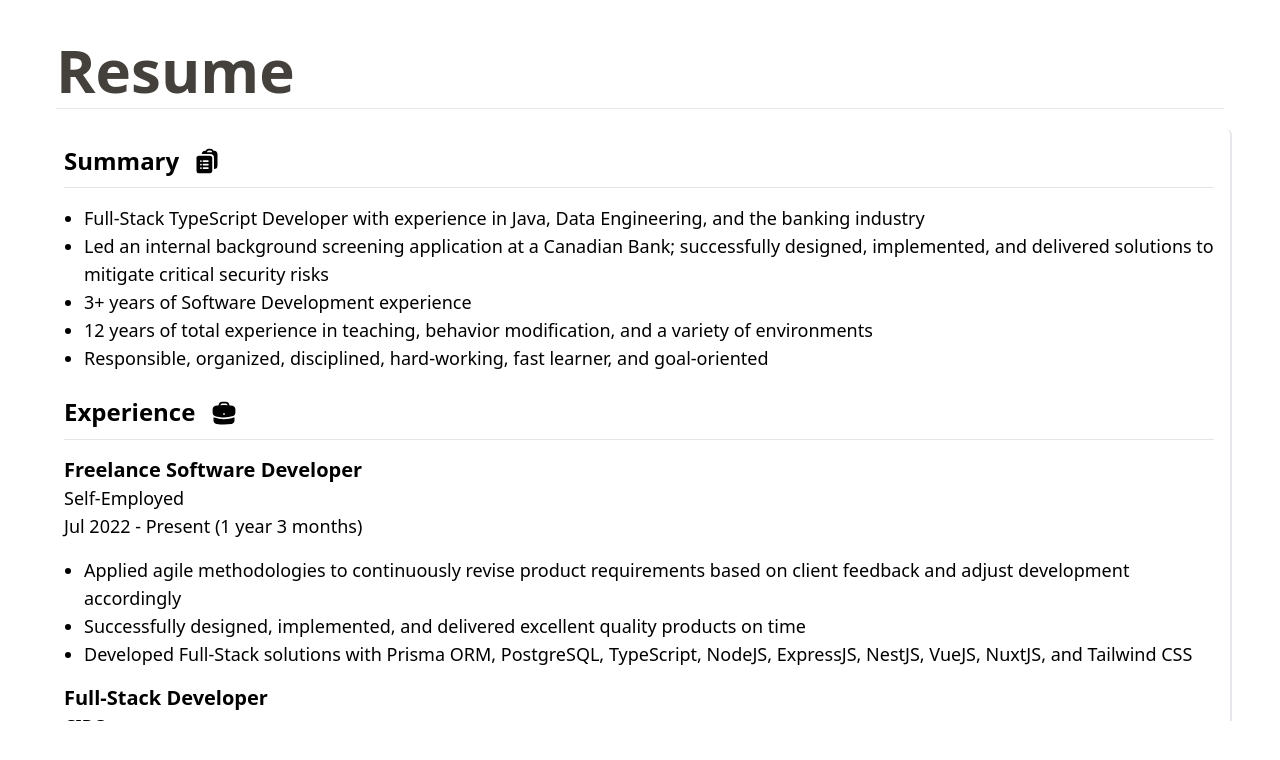
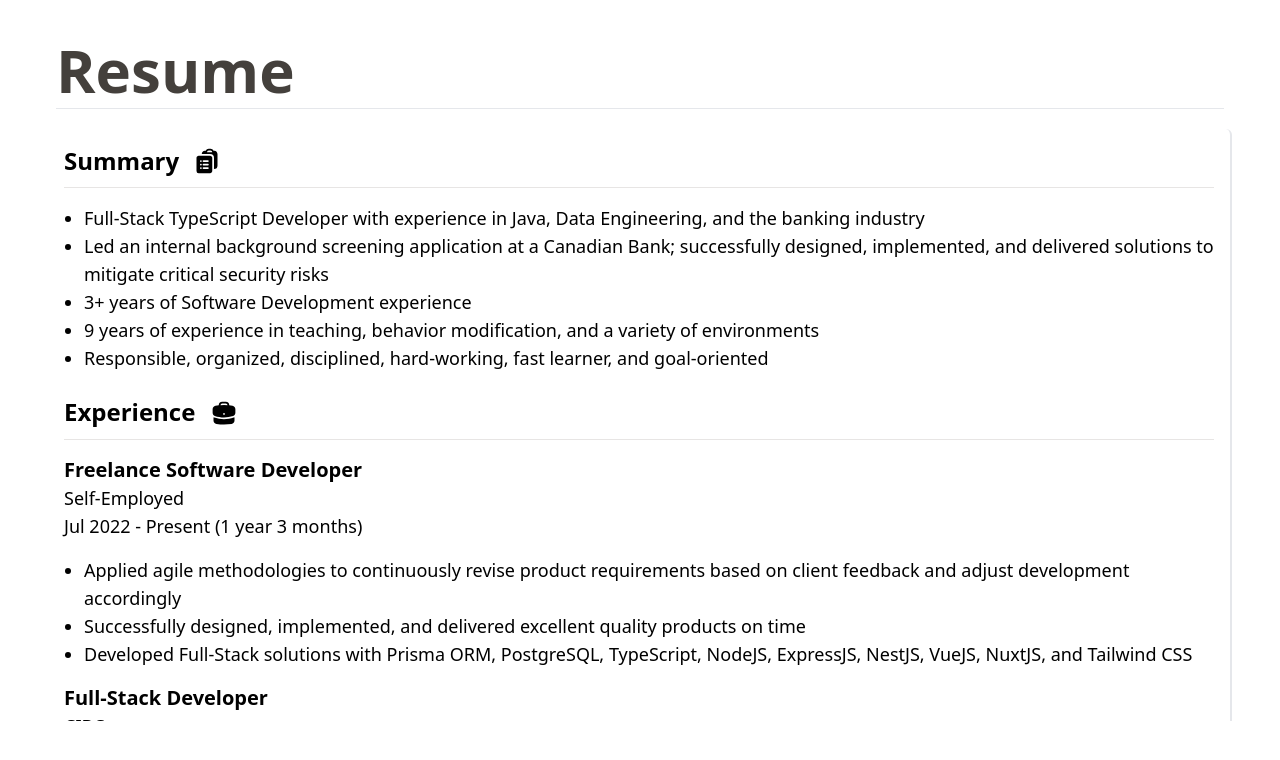
Before and after one commit to onehoax/portfolio, a Nuxt app: page /resume in a window 1280 px wide. Shown: the top 760 px of the page. Built offline with nearby package versions, Linux system fonts and the light colour scheme.

Commit message:
mod: resume summary

```diff
--- a/pages/resume.vue
+++ b/pages/resume.vue
@@ -9,7 +9,7 @@
           delivered solutions to mitigate critical security risks
         </li>
         <li>3+ years of Software Development experience</li>
-        <li>12 years of total experience in teaching, behavior modification, and a variety of environments</li>
+        <li>9 years of experience in teaching, behavior modification, and a variety of environments</li>
         <li>Responsible, organized, disciplined, hard-working, fast learner, and goal-oriented</li>
       </ul>
       <h2 class="content-heading mt-6">Experience <BriefcaseIcon class="content-icon" /></h2>
```
